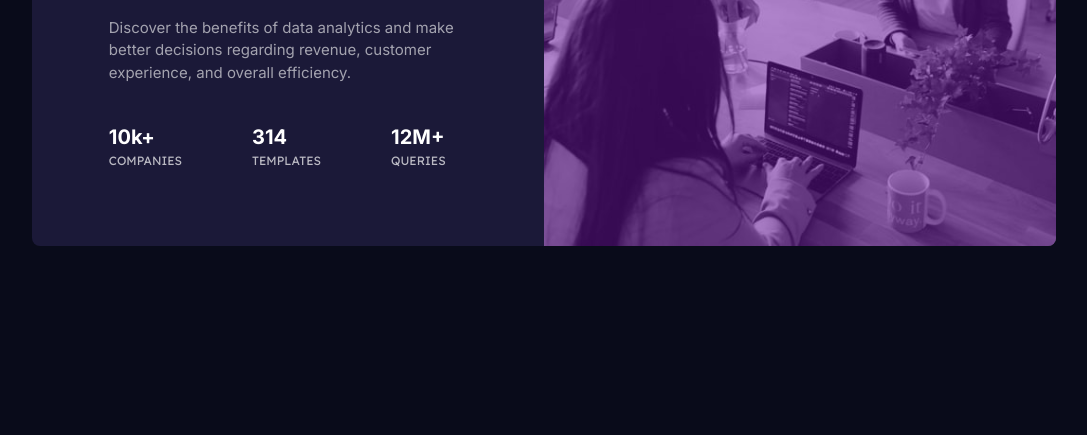
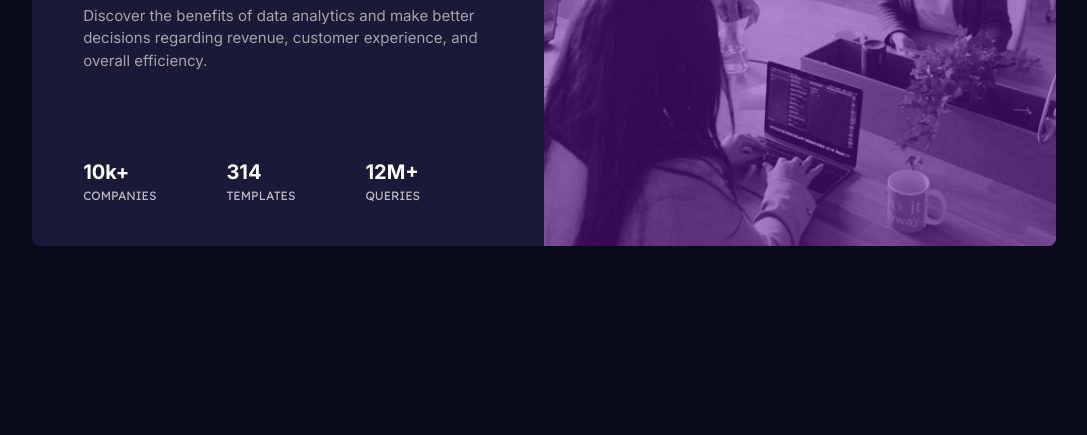
Before and after one commit to gahlot1999/stats-preview-card-component, a plain HTML site: page index.html in a window 1280 px wide. Shown: the part 365-800 px from the top of the page, without its empty margins (96-1183 px from the left). Drawn offline with Linux system fonts and the light colour scheme.

Commit message:
corrected padding

```diff
--- a/style.css
+++ b/style.css
@@ -95,7 +95,9 @@ body {
 
 .content {
   order: 2;
-  padding: 15%;
+  padding-inline: 10%;
+  padding-block: 8%;
+
   display: grid;
 
   gap: 2.5rem;
```
